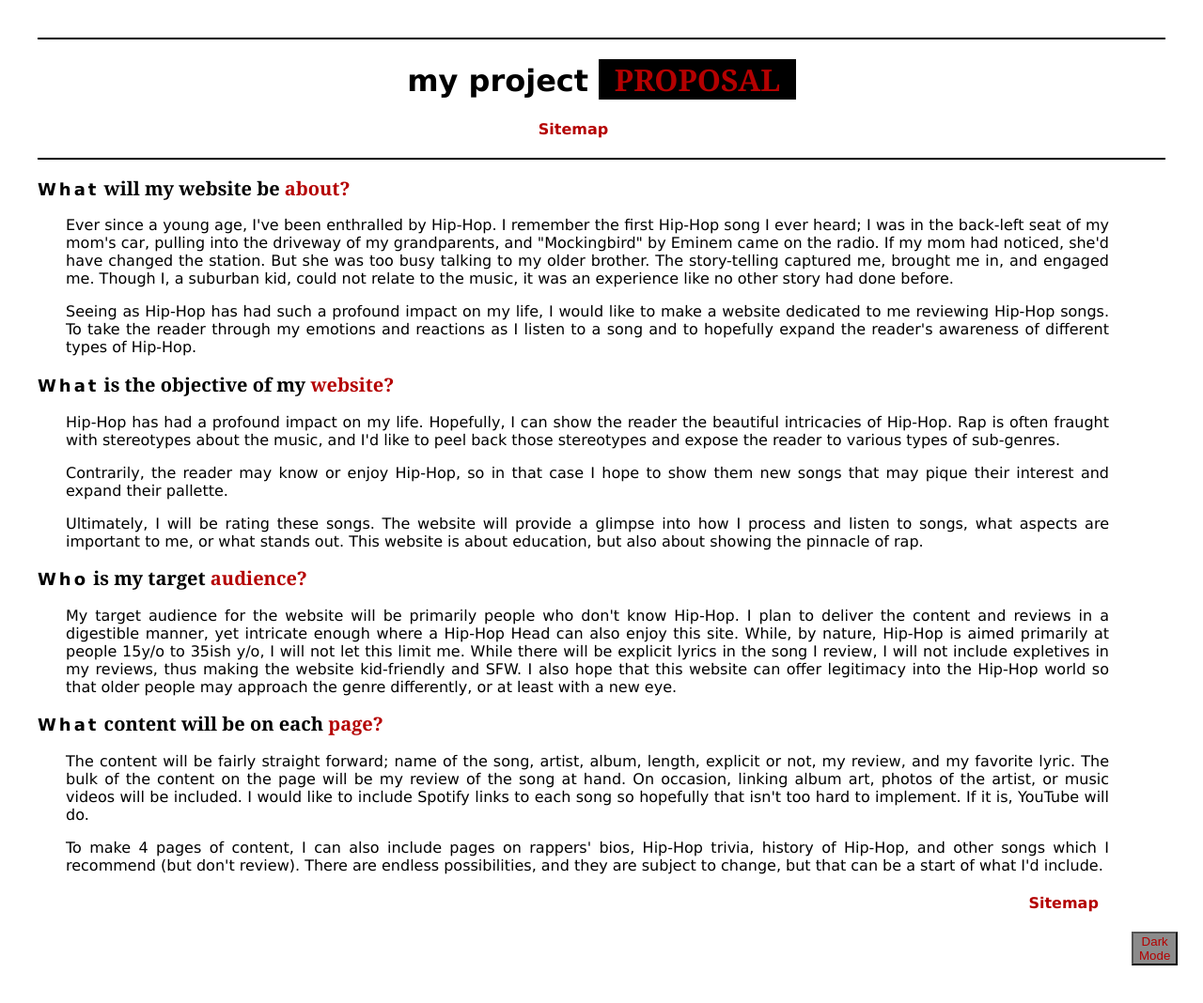
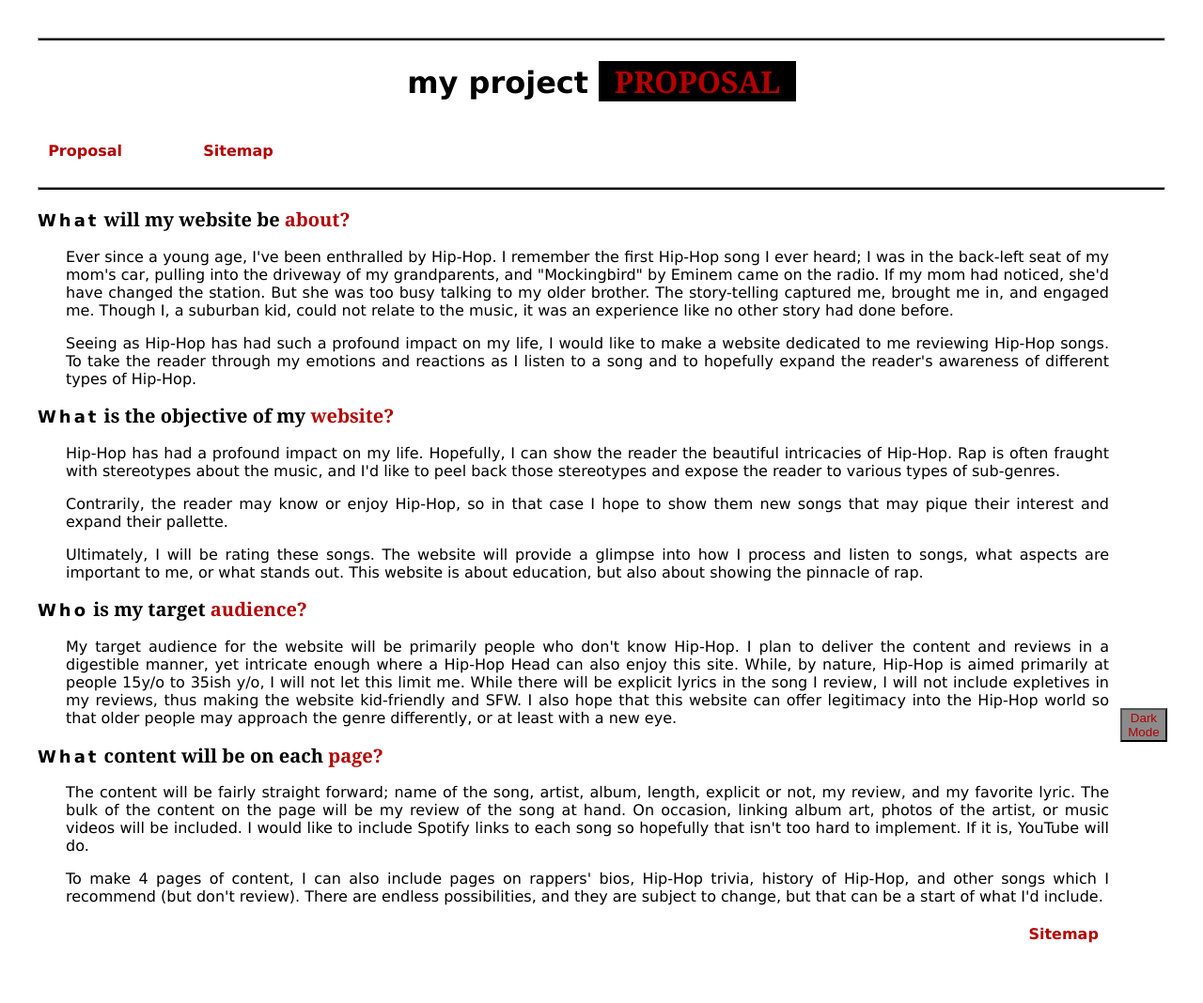
Before and after one commit to smcdermott3/project, a PHP site: page /projects/proposal.html in a window 1280 px wide. Shown: the whole page at 94% size. After the commit the page ends 1004 px from the top, so only its background shows below. Run offline with PHP 8.4, Linux system fonts and the light colour scheme.

Commit message:
CSS clean up

```diff
--- a/projects/proposal.html
+++ b/projects/proposal.html
@@ -8,6 +8,7 @@
 
 <style>
     /* This page is designed to look like the Notorious BIG's album, "Ready to Die" */
+hr {background-color: black; height: 2px;}
 h1 {text-align: center; color: black; font-family: Verdana, Geneva, Tahoma, sans-serif;}
 #title {color: rgb(180, 1, 1); background-color: black; font-family: Georgia;}
 h2 {font-family: Georgia; font-size: 20px;}
@@ -23,21 +24,29 @@ a:hover {background-color: black; color: rgb(180, 1, 1); text-decoration: none;}
 .dark-mode>h1 {color: white;}
 .dark-mode #title {color: black; background-color: rgb(180, 1, 1);}
 .dark-mode a:hover {background-color: white;}
-    button {margin-left: 97%; margin-right: 3%; background-color: rgb(139, 139, 139); color: rgb(180, 1, 1);}
-    button:hover {background-color: rgb(32, 32, 32);}
+.dark-mode hr {color: white;}
+button {margin-left: 97%; margin-right: 3%; background-color: rgb(139, 139, 139); color: rgb(180, 1, 1);}
+button:hover {background-color: rgb(32, 32, 32);}
+#fixedbutton {position: fixed; bottom: 10px; right: 0px;}
+nav ul {list-style-type: none; margin: 0; padding: 0;}
+nav li {display: inline-block;}
+
 
 </style>
-<hr color="black">
+<hr>
 <body>
     <h1>my project <span id="title">&nbsp; PROPOSAL &nbsp; </span> </h1>
 
 <nav>
-    <!-- make into a list of links -->
-    <h4 style="text-align: center;"><a href="project_sitemap.html" target="_blank"> &nbsp; Sitemap &nbsp; </a></h4>
+    <ul>
+        <li> <h4 style="text-align: center;"><a href="project_sitemap.html" target="_blank"> &nbsp; Proposal &nbsp; </a></h4> </li>
+        <li> <h4 style="text-align: center;"><a href="project_sitemap.html" target="_blank"> &nbsp; Sitemap &nbsp; </a></h4> </li>
+    </ul>
+
 
 
 </nav>
-<hr color="black">
+<hr>
   <h2><span id="first_word">What</span> will my website be <span id="last_word"> about?</span></h2>
   <p>Ever since a young age, I've been enthralled by Hip-Hop.
       I remember the first Hip-Hop song I ever heard; I was in the back-left seat of
@@ -83,7 +92,7 @@ a:hover {background-color: black; color: rgb(180, 1, 1); text-decoration: none;}
 <h4><a href="project_sitemap.html" target="_blank"> &nbsp; Sitemap &nbsp; </a></h4>
 
  <!-- below, dark mode button -->
- <button onclick="myFunction()">Dark Mode</button>
+ <button id="fixedbutton" onclick="myFunction()">Dark Mode</button>
  <script>
      function myFunction() {
          var element = document.body;
```
Also changed, not shown: style/rtd.css (+16 -5 lines).
